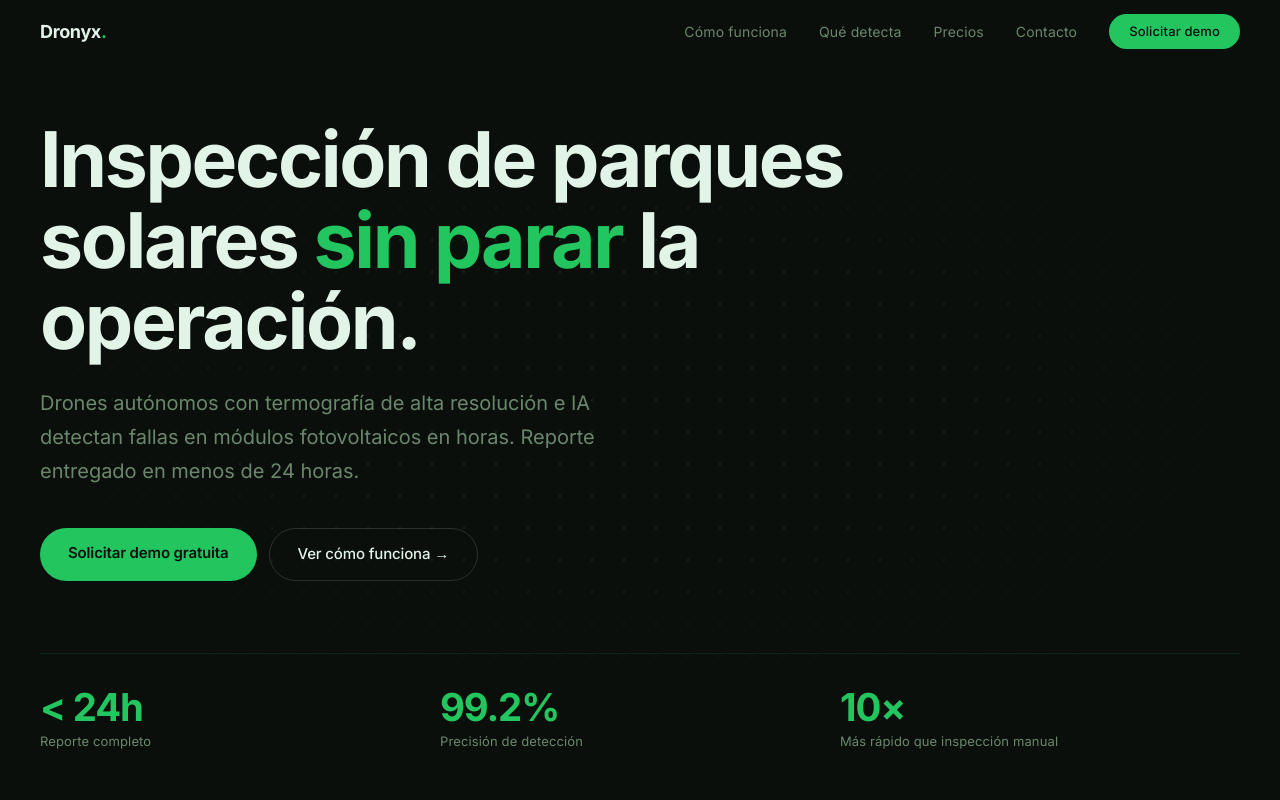
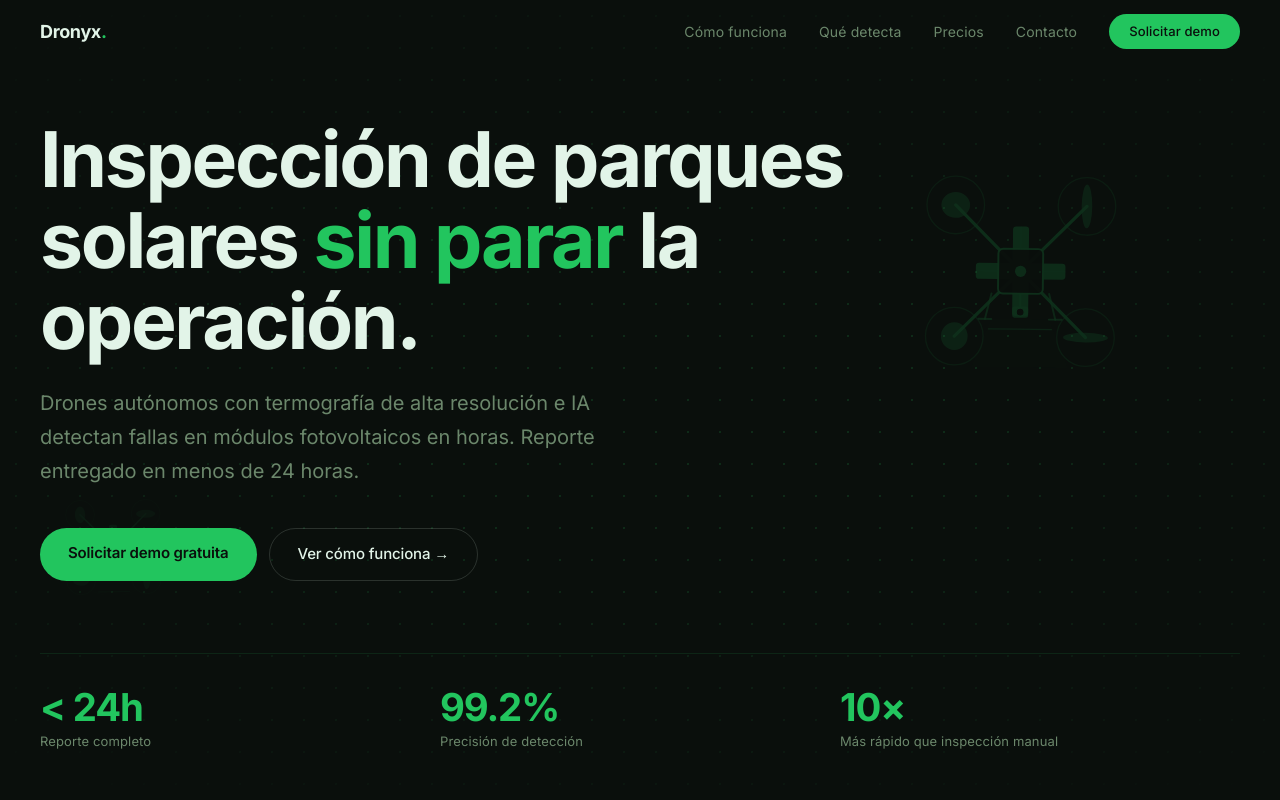
Before and after one commit to felixpena/dronyx, a Next.js app: page / in a window 1280 px wide. Shown: the top 800 px of the page. Built offline with nearby package versions, Linux system fonts and the light colour scheme.

Commit message:
feat: add animated drone SVG background to Hero

```diff
--- /dev/null
+++ b/components/DroneBackground.tsx
@@ -0,0 +1,315 @@
+"use client";
+
+import { motion, useReducedMotion } from "framer-motion";
+
+const GREEN = "#22C55E";
+
+interface DroneProps {
+  size?: number;
+  opacity?: number;
+  style?: React.CSSProperties;
+  /** Offset the float phase so multiple instances don't move in sync */
+  phaseOffset?: number;
+}
+
+function DroneSVG({
+  size = 320,
+  phaseOffset = 0,
+  reduced = false,
+}: {
+  size: number;
+  phaseOffset: number;
+  reduced: boolean;
+}) {
+  // Viewbox is 200×200, centered at 100,100
+  const vb = 200;
+  const cx = 100;
+  const cy = 100;
+
+  // Arm length from center to propeller hub
+  const armLen = 58;
+  // Propeller hub positions (diagonal ±45°)
+  const hubs = [
+    { x: cx - armLen * 0.707, y: cy - armLen * 0.707 }, // top-left
+    { x: cx + armLen * 0.707, y: cy - armLen * 0.707 }, // top-right
+    { x: cx - armLen * 0.707, y: cy + armLen * 0.707 }, // bottom-left
+    { x: cx + armLen * 0.707, y: cy + armLen * 0.707 }, // bottom-right
+  ];
+
+  return (
+    <svg
+      width={size}
+      height={size}
+      viewBox={`0 0 ${vb} ${vb}`}
+      fill="none"
+      xmlns="http://www.w3.org/2000/svg"
+      style={{ overflow: "visible" }}
+    >
+      {/* ── PING / HALO ── */}
+      {!reduced && (
+        <motion.circle
+          cx={cx}
+          cy={cy}
+          r={20}
+          stroke={GREEN}
+          strokeWidth={0.8}
+          fill="none"
+          initial={{ r: 20, opacity: 0.6 }}
+          animate={{ r: 70, opacity: 0 }}
+          transition={{
+            duration: 3,
+            repeat: Infinity,
+            repeatDelay: 0.5,
+            ease: "easeOut",
+            delay: phaseOffset,
+          }}
+        />
+      )}
+
+      {/* ── ARMS (4 diagonal lines) ── */}
+      {hubs.map((h, i) => (
+        <line
+          key={i}
+          x1={cx}
+          y1={cy}
+          x2={h.x}
+          y2={h.y}
+          stroke={GREEN}
+          strokeWidth={2}
+          strokeLinecap="round"
+          opacity={0.9}
+        />
+      ))}
+
+      {/* ── PROPELLER GUARDS (thin circles around each hub) ── */}
+      {hubs.map((h, i) => (
+        <circle
+          key={i}
+          cx={h.x}
+          cy={h.y}
+          r={18}
+          stroke={GREEN}
+          strokeWidth={0.8}
+          fill="none"
+          opacity={0.4}
+        />
+      ))}
+
+      {/* ── PROPELLER BLADES (animated ellipses at each hub) ── */}
+      {hubs.map((h, i) => (
+        <motion.ellipse
+          key={i}
+          cx={h.x}
+          cy={h.y}
+          rx={14}
+          ry={3}
+          fill={GREEN}
+          opacity={0.55}
+          animate={
+            reduced
+              ? {}
+              : {
+                  rx: [14, 3, 14],
+                  ry: [3, 14, 3],
+                }
+          }
+          transition={{
+            duration: 0.35,
+            repeat: Infinity,
+            ease: "linear",
+            delay: (i * 0.09) + phaseOffset * 0.1,
+          }}
+        />
+      ))}
+
+      {/* ── BODY CROSS (horizontal bar) ── */}
+      <rect
+        x={cx - 28}
+        y={cy - 5}
+        width={56}
+        height={10}
+        rx={2}
+        fill={GREEN}
+        opacity={0.85}
+      />
+      {/* ── BODY CROSS (vertical bar) ── */}
+      <rect
+        x={cx - 5}
+        y={cy - 28}
+        width={10}
+        height={56}
+        rx={2}
+        fill={GREEN}
+        opacity={0.85}
+      />
+      {/* ── CENTRAL BLOCK ── */}
+      <rect
+        x={cx - 14}
+        y={cy - 14}
+        width={28}
+        height={28}
+        rx={3}
+        fill="#0A0F0C"
+        stroke={GREEN}
+        strokeWidth={1.2}
+        opacity={0.95}
+      />
+      {/* ── INNER DETAIL LINES ON BODY ── */}
+      <line x1={cx - 28} y1={cy} x2={cx - 14} y2={cy} stroke={GREEN} strokeWidth={0.5} opacity={0.4} />
+      <line x1={cx + 14} y1={cy} x2={cx + 28} y2={cy} stroke={GREEN} strokeWidth={0.5} opacity={0.4} />
+      <line x1={cx} y1={cy - 28} x2={cx} y2={cy - 14} stroke={GREEN} strokeWidth={0.5} opacity={0.4} />
+      <line x1={cx} y1={cy + 14} x2={cx} y2={cy + 28} stroke={GREEN} strokeWidth={0.5} opacity={0.4} />
+
+      {/* ── LED CENTER ── */}
+      {reduced ? (
+        <circle cx={cx} cy={cy} r={3.5} fill={GREEN} />
+      ) : (
+        <motion.circle
+          cx={cx}
+          cy={cy}
+          r={3.5}
+          fill={GREEN}
+          animate={{ opacity: [1, 0.25, 1] }}
+          transition={{
+            duration: 1.8,
+            repeat: Infinity,
+            ease: "easeInOut",
+            delay: phaseOffset,
+          }}
+        />
+      )}
+
+      {/* ── LANDING LEGS ── */}
+      {/* Left leg */}
+      <line x1={cx - 18} y1={cy + 14} x2={cx - 22} y2={cy + 30} stroke={GREEN} strokeWidth={1.2} strokeLinecap="round" opacity={0.7} />
+      <line x1={cx - 26} y1={cy + 30} x2={cx - 18} y2={cy + 30} stroke={GREEN} strokeWidth={1.2} strokeLinecap="round" opacity={0.7} />
+      {/* Right leg */}
+      <line x1={cx + 18} y1={cy + 14} x2={cx + 22} y2={cy + 30} stroke={GREEN} strokeWidth={1.2} strokeLinecap="round" opacity={0.7} />
+      <line x1={cx + 18} y1={cy + 30} x2={cx + 26} y2={cy + 30} stroke={GREEN} strokeWidth={1.2} strokeLinecap="round" opacity={0.7} />
+
+      {/* ── CAMERA / SENSOR ── */}
+      {/* Mount stem */}
+      <line x1={cx} y1={cy + 14} x2={cx} y2={cy + 22} stroke={GREEN} strokeWidth={1.2} opacity={0.8} />
+      {/* Camera body */}
+      <rect x={cx - 5} y={cy + 22} width={10} height={7} rx={1.5} fill={GREEN} opacity={0.8} />
+      {/* Lens */}
+      <circle cx={cx} cy={cy + 25.5} r={2.5} fill="#0A0F0C" stroke={GREEN} strokeWidth={0.8} />
+
+      {/* ── SCAN BEAM CONE (clipped) ── */}
+      <defs>
+        <clipPath id={`beam-clip-${phaseOffset}`}>
+          <polygon
+            points={`${cx - 18},${cy + 30} ${cx + 18},${cy + 30} ${cx + 30},${cy + 60} ${cx - 30},${cy + 60}`}
+          />
+        </clipPath>
+      </defs>
+      {/* Cone outline */}
+      <polygon
+        points={`${cx - 18},${cy + 30} ${cx + 18},${cy + 30} ${cx + 30},${cy + 60} ${cx - 30},${cy + 60}`}
+        fill={GREEN}
+        opacity={0.04}
+        stroke={GREEN}
+        strokeWidth={0.6}
+        strokeOpacity={0.25}
+      />
+      {/* Scan line inside cone */}
+      {reduced ? (
+        <line
+          x1={cx - 20}
+          y1={cy + 45}
+          x2={cx + 20}
+          y2={cy + 45}
+          stroke={GREEN}
+          strokeWidth={0.8}
+          opacity={0.4}
+          clipPath={`url(#beam-clip-${phaseOffset})`}
+        />
+      ) : (
+        <motion.line
+          x1={cx - 20}
+          y1={cy + 32}
+          x2={cx + 20}
+          y2={cy + 32}
+          stroke={GREEN}
+          strokeWidth={0.8}
+          opacity={0.55}
+          clipPath={`url(#beam-clip-${phaseOffset})`}
+          animate={{ y1: [cy + 32, cy + 56, cy + 32], y2: [cy + 32, cy + 56, cy + 32] }}
+          transition={{
+            duration: 2.2,
+            repeat: Infinity,
+            ease: "easeInOut",
+            delay: phaseOffset,
+          }}
+        />
+      )}
+    </svg>
+  );
+}
+
+export default function DroneBackground() {
+  const reduced = useReducedMotion() ?? false;
+
+  return (
+    <>
+      {/* Primary drone — right side */}
+      <motion.div
+        style={{
+          position: "absolute",
+          right: "8%",
+          top: "15%",
+          width: 320,
+          opacity: 0.18,
+          zIndex: 0,
+          pointerEvents: "none",
+        }}
+        animate={
+          reduced
+            ? {}
+            : {
+                y: [0, -20, 0],
+                x: [0, 6, 0],
+                rotate: [0, 1.5, 0],
+              }
+        }
+        transition={{
+          duration: 9,
+          repeat: Infinity,
+          ease: "easeInOut",
+        }}
+      >
+        <DroneSVG size={320} phaseOffset={0} reduced={reduced} />
+      </motion.div>
+
+      {/* Secondary drone — left side, smaller */}
+      <motion.div
+        style={{
+          position: "absolute",
+          left: "3%",
+          bottom: "20%",
+          width: 160,
+          opacity: 0.07,
+          zIndex: 0,
+          pointerEvents: "none",
+        }}
+        animate={
+          reduced
+            ? {}
+            : {
+                y: [0, -14, 0],
+                x: [0, -5, 0],
+                rotate: [0, -1, 0],
+              }
+        }
+        transition={{
+          duration: 11,
+          repeat: Infinity,
+          ease: "easeInOut",
+          delay: 2.5,
+        }}
+      >
+        <DroneSVG size={160} phaseOffset={1.5} reduced={reduced} />
+      </motion.div>
+    </>
+  );
+}
--- a/components/Hero.tsx
+++ b/components/Hero.tsx
@@ -2,6 +2,7 @@
 
 import { useRef } from "react";
 import { motion, useInView } from "framer-motion";
+import DroneBackground from "./DroneBackground";
 
 const stats = [
   { value: "< 24h", label: "Reporte completo" },
@@ -47,6 +48,9 @@ export default function Hero() {
           pointerEvents: "none",
         }}
       />
+
+      {/* Drone decorative background */}
+      <DroneBackground />
 
       <div
         ref={ref}
```
